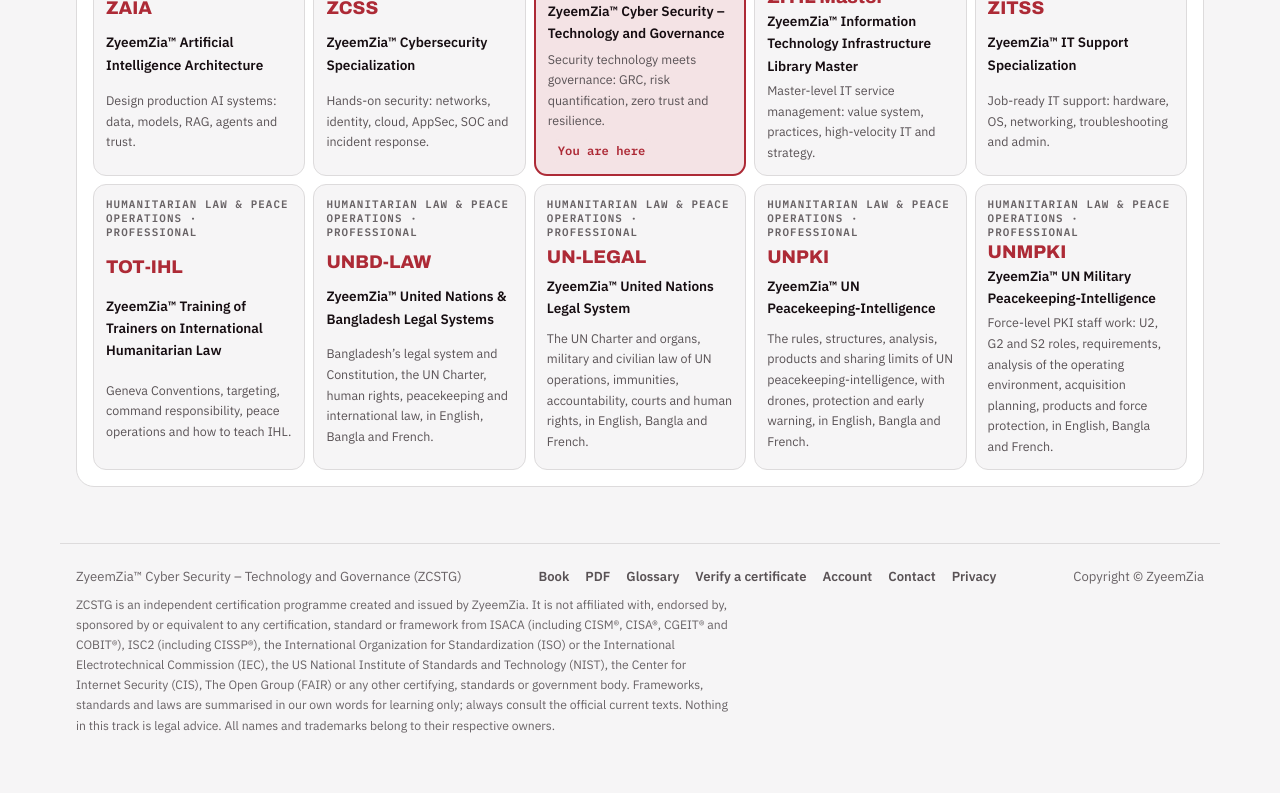
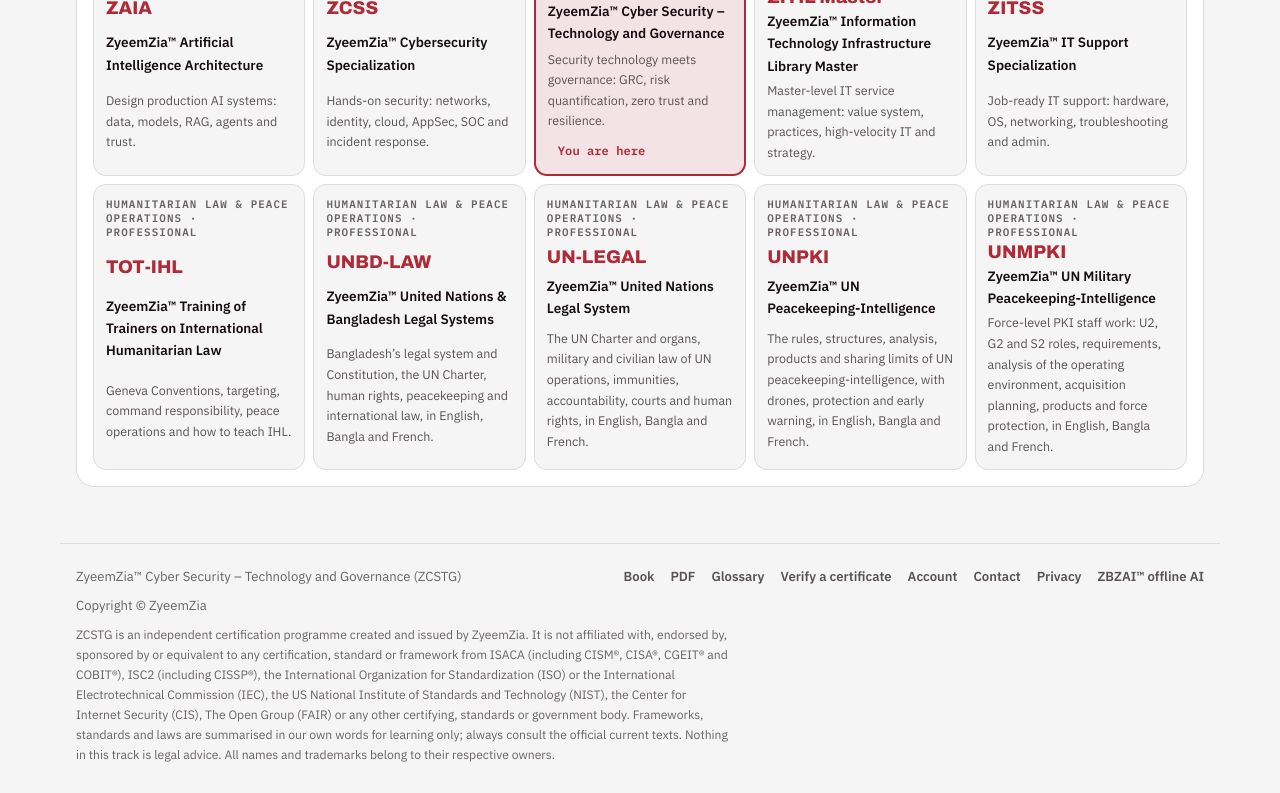
Before and after one commit to zyeemzia/zcstg, a plain HTML site: page index.html in a window 1280 px wide. Shown: the part 2764-3557 px from the top of the page. Before the commit the page ends 3528 px from the top, so only its background shows below. Drawn offline with Linux system fonts and the light colour scheme.

Commit message:
Footer: link to ZBZAI offline AI

```diff
--- a/index.html
+++ b/index.html
@@ -43,7 +43,7 @@
 </header>
 <main id="view" class="view" tabindex="-1"><div class="boot" aria-label="Loading the course"><i></i><i></i><i></i></div></main>
 <footer class="site-foot">
-  <div class="row"><span>ZyeemZia™ Cyber Security – Technology and Governance (ZCSTG)</span><span style="display:flex;gap:16px;flex-wrap:wrap"><a href="book.html" target="_blank" rel="noopener">Book</a><a href="ZCSTG-Book.pdf" download>PDF</a><a href="#glossary">Glossary</a><a href="#verify/">Verify a certificate</a><a href="#account">Account</a><a href="#contact">Contact</a><a href="privacy.html">Privacy</a></span><span>Copyright © ZyeemZia</span></div>
+  <div class="row"><span>ZyeemZia™ Cyber Security – Technology and Governance (ZCSTG)</span><span style="display:flex;gap:16px;flex-wrap:wrap"><a href="book.html" target="_blank" rel="noopener">Book</a><a href="ZCSTG-Book.pdf" download>PDF</a><a href="#glossary">Glossary</a><a href="#verify/">Verify a certificate</a><a href="#account">Account</a><a href="#contact">Contact</a><a href="privacy.html">Privacy</a><a href="https://zbzai.zyeemzia.com/" target="_blank" rel="noopener">ZBZAI™ offline AI</a></span><span>Copyright © ZyeemZia</span></div>
   <p class="disc" id="disc"></p>
 </footer>
 <nav class="tabbar" id="tabbar" aria-label="Main mobile"></nav>
```
